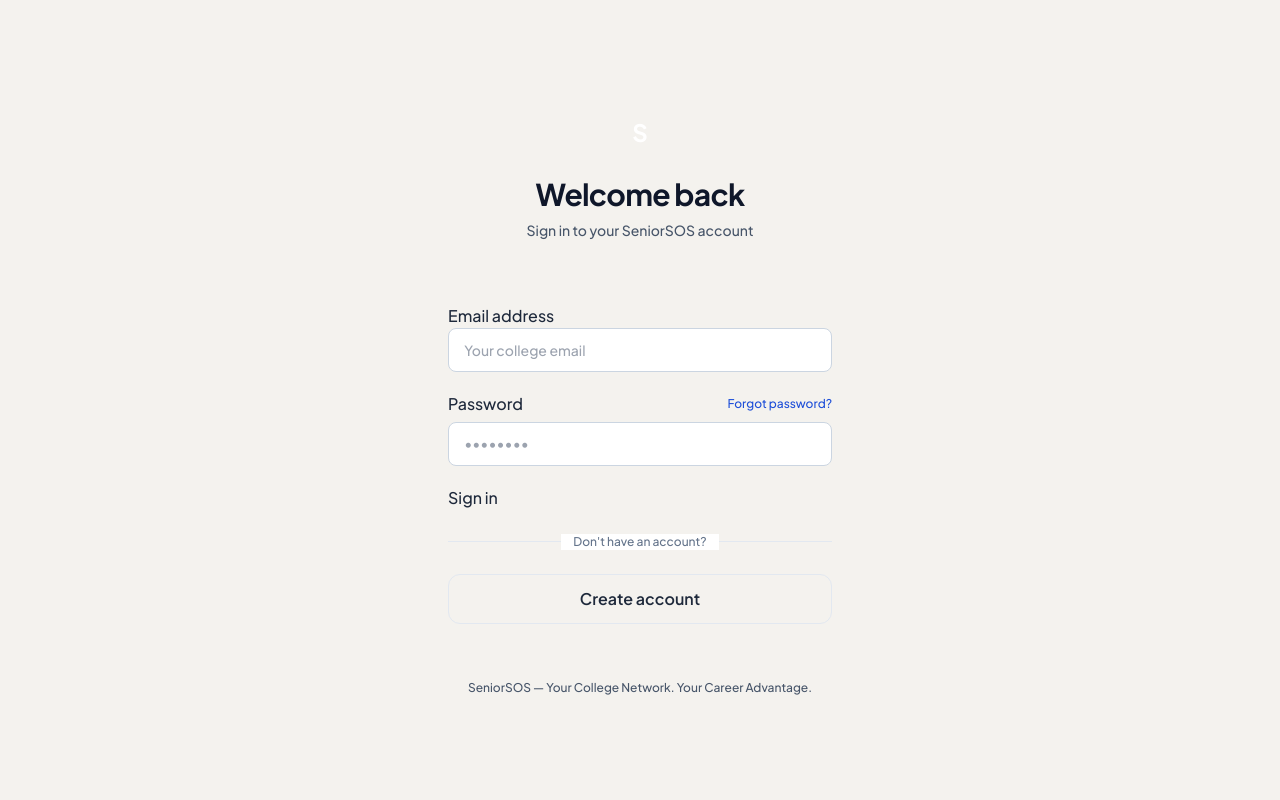
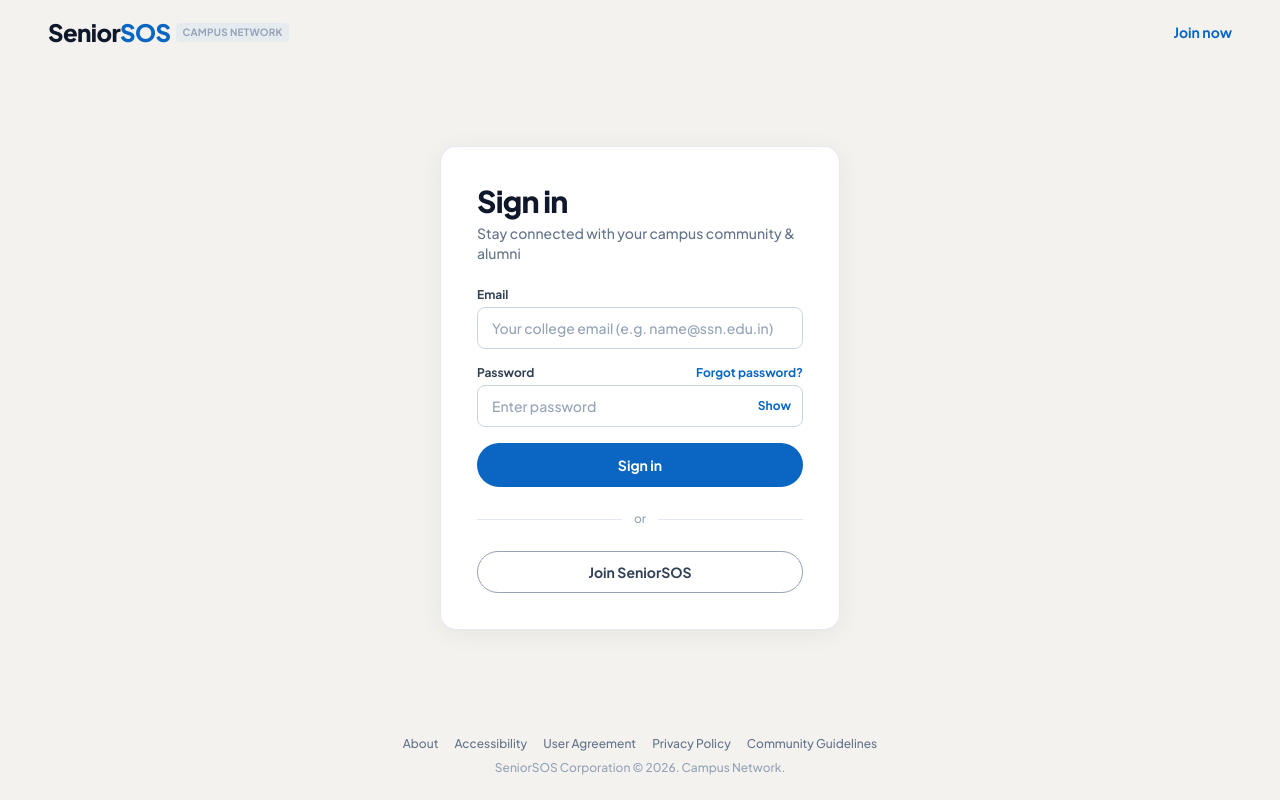
Before and after one commit to balahero03/Senior-SOS, a React (Vite) app in the folder frontend/: page /login in a window 1280 px wide. Built offline with nearby package versions, Linux system fonts and the light colour scheme; no server answers.

Commit message:
login page ui fixed

```diff
--- a/frontend/src/features/auth/pages/LoginPage.jsx
+++ b/frontend/src/features/auth/pages/LoginPage.jsx
@@ -15,6 +15,7 @@ export default function LoginPage() {
   const from = location.state?.from?.pathname || '/dashboard';
 
   const [form, setForm] = useState({ email: '', password: '' });
+  const [showPassword, setShowPassword] = useState(false);
   const [errors, setErrors] = useState({});
   const [apiError, setApiError] = useState('');
   const [loading, setLoading] = useState(false);
@@ -61,39 +62,57 @@ export default function LoginPage() {
   }
 
   return (
-    <div className="min-h-screen bg-surface bg-auth-mesh flex items-center justify-center px-4 py-12">
-      <div className="relative w-full max-w-md">
-        {/* Logo */}
-        <div className="text-center mb-8">
-          <div className="auth-logo inline-flex items-center justify-center w-14 h-14 rounded-xl mb-4">
-            <span className="text-2xl font-bold text-white">S</span>
-          </div>
-          <h1 className="text-3xl font-bold text-slate-900 tracking-tight">
-            Welcome back
+    <div className="min-h-screen bg-[#f4f2ee] flex flex-col justify-between font-sans">
+      {/* Top Header */}
+      <header className="px-6 sm:px-12 py-5 max-w-7xl w-full mx-auto flex items-center justify-between">
+        <Link to="/" className="flex items-center gap-1.5" aria-label="SeniorSOS home">
+          <span className="font-black text-2xl tracking-tight text-slate-900 leading-none">
+            Senior<span className="text-[#0a66c2]">SOS</span>
+          </span>
+          <span className="hidden sm:inline-block text-[10px] font-bold text-slate-400 bg-slate-200/70 px-1.5 py-0.5 rounded tracking-wide uppercase">
+            Campus Network
+          </span>
+        </Link>
+        <Link
+          to="/register"
+          className="text-xs sm:text-sm font-bold text-[#0a66c2] hover:underline"
+        >
+          Join now
+        </Link>
+      </header>
+
+      {/* Main Login Card Section */}
+      <main className="flex-1 flex items-center justify-center px-4 py-8">
+        <div className="w-full max-w-[400px]">
+          {/* Card Container */}
+          <div className="bg-white rounded-2xl border border-slate-200/90 shadow-[0_4px_24px_rgba(0,0,0,0.06)] p-7 sm:p-9 space-y-6">
+            <div>
+              <h1 className="text-2xl sm:text-3xl font-extrabold text-slate-900 tracking-tight">
+                Sign in
               </h1>
-          <p className="text-slate-600 mt-2 text-sm">
-            Sign in to your SeniorSOS account
+              <p className="text-xs sm:text-sm text-slate-500 mt-1">
+                Stay connected with your campus community & alumni
               </p>
             </div>
 
-        {/* Card */}
-        <div className="card-glass p-8">
-          {/* API error */}
+            {/* Error Banner */}
             {apiError && (
-            <div className="alert-error mb-6" role="alert">
-              <svg className="w-5 h-5 shrink-0 mt-0.5" fill="none" viewBox="0 0 24 24" stroke="currentColor">
-                <path strokeLinecap="round" strokeLinejoin="round" strokeWidth={2}
-                  d="M12 9v2m0 4h.01M10.29 3.86L1.82 18a2 2 0 001.71 3h16.94a2 2 0 001.71-3L13.71 3.86a2 2 0 00-3.42 0z" />
+              <div
+                className="p-3.5 rounded-xl bg-red-50 border border-red-200 text-red-700 text-xs flex items-start gap-2.5 animate-slide-up"
+                role="alert"
+              >
+                <svg className="w-4 h-4 shrink-0 mt-0.5 text-red-500" fill="currentColor" viewBox="0 0 20 20">
+                  <path fillRule="evenodd" d="M10 18a8 8 0 100-16 8 8 0 000 16zM8.707 7.293a1 1 0 00-1.414 1.414L8.586 10l-1.293 1.293a1 1 0 101.414 1.414L10 11.414l1.293 1.293a1 1 0 001.414-1.414L11.414 10l1.293-1.293a1 1 0 00-1.414-1.414L10 8.586 8.707 7.293z" clipRule="evenodd" />
                 </svg>
                 <span>{apiError}</span>
               </div>
             )}
 
-          <form onSubmit={handleSubmit} noValidate className="space-y-5">
+            <form onSubmit={handleSubmit} noValidate className="space-y-4">
               {/* Email */}
               <div>
-              <label htmlFor="email" className="input-label">
-                Email address
+                <label htmlFor="email" className="block text-xs font-bold text-slate-700 mb-1">
+                  Email
                 </label>
                 <input
                   id="email"
@@ -102,75 +121,74 @@ export default function LoginPage() {
                   autoComplete="email"
                   value={form.email}
                   onChange={handleChange}
-                placeholder="Your college email"
-                className={`input-field ${errors.email ? 'error' : ''}`}
-                aria-describedby={errors.email ? 'email-error' : undefined}
+                  placeholder="Your college email (e.g. name@ssn.edu.in)"
+                  className={`w-full px-3.5 py-2.5 text-xs sm:text-sm bg-white rounded-lg border text-slate-900 placeholder:text-slate-400 focus:outline-none transition-all ${
+                    errors.email
+                      ? 'border-red-500 ring-1 ring-red-500'
+                      : 'border-slate-300 focus:border-[#0a66c2] focus:ring-1 focus:ring-[#0a66c2]'
+                  }`}
                 />
                 {errors.email && (
-                <p id="email-error" className="field-error">
-                  <svg className="w-3.5 h-3.5" fill="currentColor" viewBox="0 0 20 20">
-                    <path fillRule="evenodd"
-                      d="M18 10a8 8 0 11-16 0 8 8 0 0116 0zm-7 4a1 1 0 11-2 0 1 1 0 012 0zm-1-9a1 1 0 00-1 1v4a1 1 0 102 0V6a1 1 0 00-1-1z"
-                      clipRule="evenodd" />
-                  </svg>
-                  {errors.email}
-                </p>
+                  <p className="text-[11px] text-red-600 mt-1 font-medium">{errors.email}</p>
                 )}
               </div>
 
               {/* Password */}
               <div>
-              <div className="flex items-center justify-between mb-1.5">
-                <label htmlFor="password" className="input-label mb-0">
+                <div className="flex items-center justify-between mb-1">
+                  <label htmlFor="password" className="block text-xs font-bold text-slate-700">
                     Password
                   </label>
                   <Link
                     to="/forgot-password"
-                  className="text-xs text-blue-700 hover:text-blue-900 transition-colors"
+                    className="text-xs font-bold text-[#0a66c2] hover:underline"
                   >
                     Forgot password?
                   </Link>
                 </div>
+                <div className="relative">
                   <input
                     id="password"
                     name="password"
-                type="password"
+                    type={showPassword ? 'text' : 'password'}
                     autoComplete="current-password"
                     value={form.password}
                     onChange={handleChange}
-                placeholder="••••••••"
-                className={`input-field ${errors.password ? 'error' : ''}`}
-                aria-describedby={errors.password ? 'password-error' : undefined}
+                    placeholder="Enter password"
+                    className={`w-full px-3.5 py-2.5 pr-14 text-xs sm:text-sm bg-white rounded-lg border text-slate-900 placeholder:text-slate-400 focus:outline-none transition-all ${
+                      errors.password
+                        ? 'border-red-500 ring-1 ring-red-500'
+                        : 'border-slate-300 focus:border-[#0a66c2] focus:ring-1 focus:ring-[#0a66c2]'
+                    }`}
                   />
+                  <button
+                    type="button"
+                    onClick={() => setShowPassword(!showPassword)}
+                    className="absolute right-3 top-1/2 -translate-y-1/2 text-xs font-bold text-[#0a66c2] hover:text-[#004182]"
+                  >
+                    {showPassword ? 'Hide' : 'Show'}
+                  </button>
+                </div>
                 {errors.password && (
-                <p id="password-error" className="field-error">
-                  <svg className="w-3.5 h-3.5" fill="currentColor" viewBox="0 0 20 20">
-                    <path fillRule="evenodd"
-                      d="M18 10a8 8 0 11-16 0 8 8 0 0116 0zm-7 4a1 1 0 11-2 0 1 1 0 012 0zm-1-9a1 1 0 00-1 1v4a1 1 0 102 0V6a1 1 0 00-1-1z"
-                      clipRule="evenodd" />
-                  </svg>
-                  {errors.password}
-                </p>
+                  <p className="text-[11px] text-red-600 mt-1 font-medium">{errors.password}</p>
                 )}
               </div>
 
-            {/* Submit */}
+              {/* Submit Button */}
               <button
                 id="login-submit"
                 type="submit"
                 disabled={loading}
-              className="btn-primary mt-2"
+                className="w-full mt-2 py-3 px-6 bg-[#0a66c2] hover:bg-[#004182] active:scale-[0.99] text-white font-bold text-sm rounded-full transition-all shadow-xs disabled:opacity-50 disabled:cursor-not-allowed flex items-center justify-center gap-2"
               >
                 {loading ? (
-                <span className="flex items-center justify-center gap-2">
-                  <svg className="animate-spin h-4 w-4" fill="none" viewBox="0 0 24 24">
-                    <circle className="opacity-25" cx="12" cy="12" r="10"
-                      stroke="currentColor" strokeWidth="4" />
-                    <path className="opacity-75" fill="currentColor"
-                      d="M4 12a8 8 0 018-8V0C5.373 0 0 5.373 0 12h4z" />
+                  <>
+                    <svg className="animate-spin h-4 w-4 text-white" fill="none" viewBox="0 0 24 24">
+                      <circle className="opacity-25" cx="12" cy="12" r="10" stroke="currentColor" strokeWidth="4" />
+                      <path className="opacity-75" fill="currentColor" d="M4 12a8 8 0 018-8V0C5.373 0 0 5.373 0 12h4z" />
                     </svg>
                     Signing in…
-                </span>
+                  </>
                 ) : (
                   'Sign in'
                 )}
@@ -178,33 +196,37 @@ export default function LoginPage() {
             </form>
 
             {/* Divider */}
-          <div className="relative my-6">
+            <div className="relative my-4">
               <div className="absolute inset-0 flex items-center">
-              <div className="w-full border-t border-surface-border" />
+                <div className="w-full border-t border-slate-200" />
               </div>
               <div className="relative flex justify-center text-xs">
-              <span className="px-3 bg-surface-card text-slate-500">
-                Don&apos;t have an account?
-              </span>
+                <span className="px-3 bg-white text-slate-400 font-medium">or</span>
               </div>
             </div>
 
+            {/* Create Account Link */}
             <Link
               to="/register"
-            className="block w-full text-center py-3 px-6 rounded-xl font-semibold
-                       border border-surface-border text-slate-800
-                       hover:bg-slate-50 hover:border-slate-300
-                       transition-all duration-200"
+              className="block w-full text-center py-2.5 px-6 rounded-full font-bold text-xs sm:text-sm border border-slate-400 hover:border-slate-800 text-slate-700 hover:text-slate-900 hover:bg-slate-50 transition-all"
             >
-            Create account
+              Join SeniorSOS
             </Link>
           </div>
+        </div>
+      </main>
 
       {/* Footer */}
-        <p className="text-center text-slate-600 text-xs mt-6">
-          SeniorSOS — Your College Network. Your Career Advantage.
-        </p>
+      <footer className="py-6 px-4 text-center text-xs text-slate-500 space-y-2">
+        <div className="flex flex-wrap justify-center gap-x-4 gap-y-1 text-slate-500 font-medium">
+          <Link to="/" className="hover:text-[#0a66c2] hover:underline">About</Link>
+          <Link to="/" className="hover:text-[#0a66c2] hover:underline">Accessibility</Link>
+          <Link to="/" className="hover:text-[#0a66c2] hover:underline">User Agreement</Link>
+          <Link to="/" className="hover:text-[#0a66c2] hover:underline">Privacy Policy</Link>
+          <Link to="/" className="hover:text-[#0a66c2] hover:underline">Community Guidelines</Link>
         </div>
+        <p className="text-slate-400">SeniorSOS Corporation © 2026. Campus Network.</p>
+      </footer>
     </div>
   );
 }
```
Lines whose indentation alone changed are shown as unchanged.
